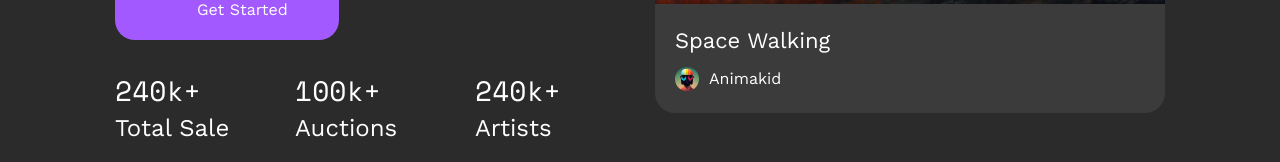
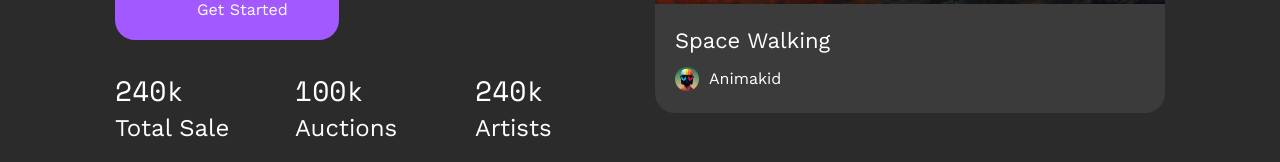
Before and after one commit to Purpose11/NFT, a React (Vite) app: page / in a window 1280 px wide. Shown: the part 577-739 px from the top of the page. Built offline with nearby package versions, Linux system fonts and the light colour scheme; some icons are missing.

Commit message:
coutdown effect added to the hero section

```diff
--- a/src/components/homePage/Hero.tsx
+++ b/src/components/homePage/Hero.tsx
@@ -2,25 +2,52 @@ import { PiRocketLaunch } from "react-icons/pi";
 import Image_Placeholder from "../../assets/images/Image_Placeholder.png";
 import avatar from "../../assets/images/avatar.png";
 import { Link } from "react-router-dom";
+import { useState, useEffect } from "react";
 
 const Hero = () => {
-  const info = [
+  const initialInfo = [
     {
       id: 1,
-      name: "240k+",
+      name: 0,
       text: "total sale",
+      target: 240,
     },
     {
       id: 2,
-      name: "100k+",
+      name: 0,
       text: "Auctions",
+      target: 100,
     },
     {
       id: 3,
-      name: "240k+",
+      name: 0,
       text: "Artists",
+      target: 240,
     },
   ];
+
+  const [info, setInfo] = useState(initialInfo);
+
+  useEffect(() => {
+    const updateCounts = () => {
+      setInfo((prevInfo) =>
+        prevInfo.map((item) => {
+          if (item.name < item.target) {
+            return {
+              ...item,
+              name: item.name + 1,
+            };
+          }
+          return item;
+        })
+      );
+    };
+
+    const interval = setInterval(updateCounts, 10);
+
+    return () => clearInterval(interval);
+  }, []);
+
   return (
     <div className="w-full lg:h-[704px] h-[786px] flex flex-col gap-[30px] lg:gap-0 lg:items-center lg:justify-center py-[40px] lg:py-0">
       <div className="lg:w-[1050px] w-[315px] lg:h-[544px] h-[706px]  flex flex-col lg:flex-row gap-[30px] mx-auto lg:mx-0 relative lg:static">
@@ -50,7 +77,7 @@ const Hero = () => {
                 key={inf.id}
               >
                 <h4 className=" font-Space_mono lg:text-[28px] text-[22px]">
-                  {inf.name}
+                  {inf.name}k
                 </h4>
                 <p className=" font-Work_sance lg:text-2xl text-base capitalize">
                   {inf.text}
```
